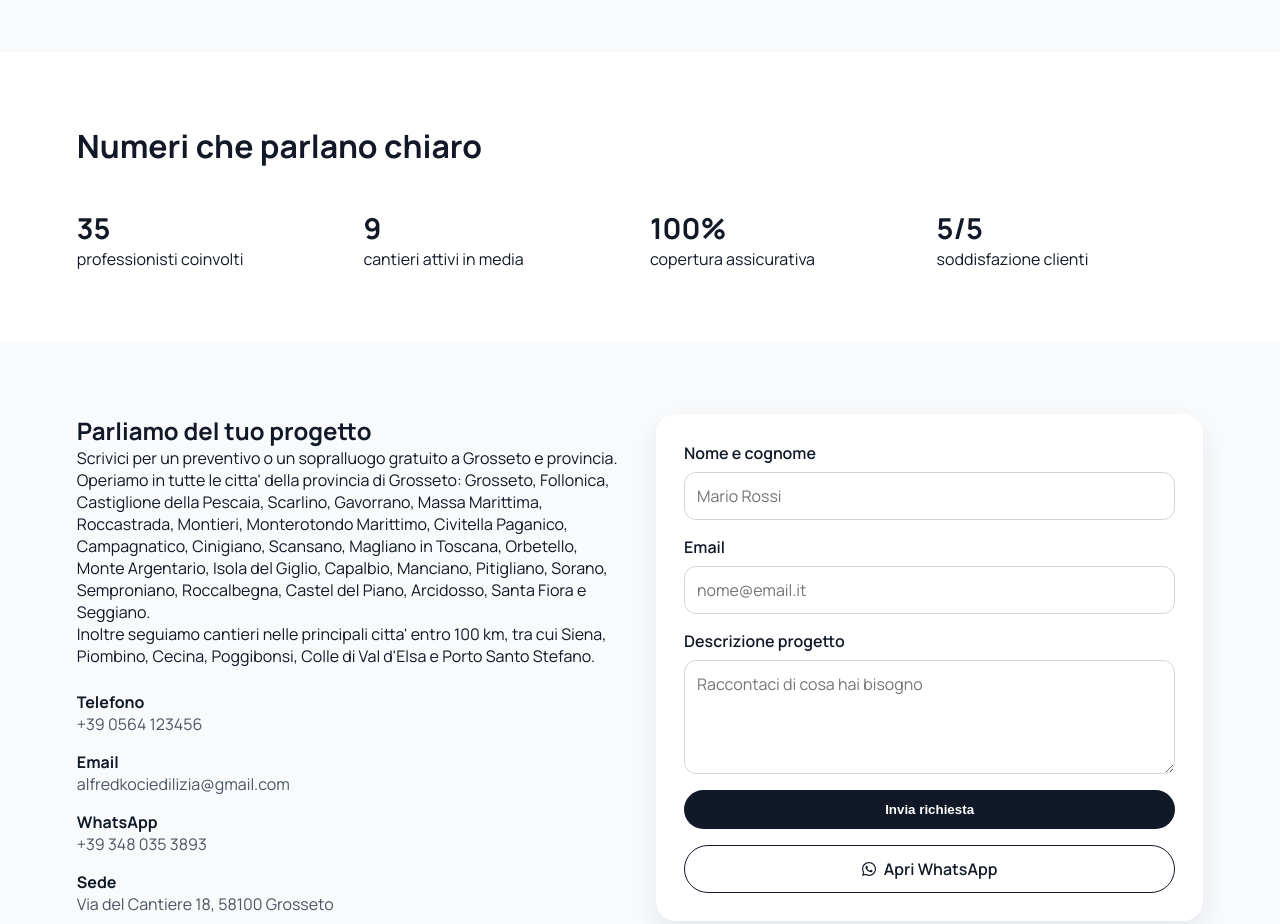
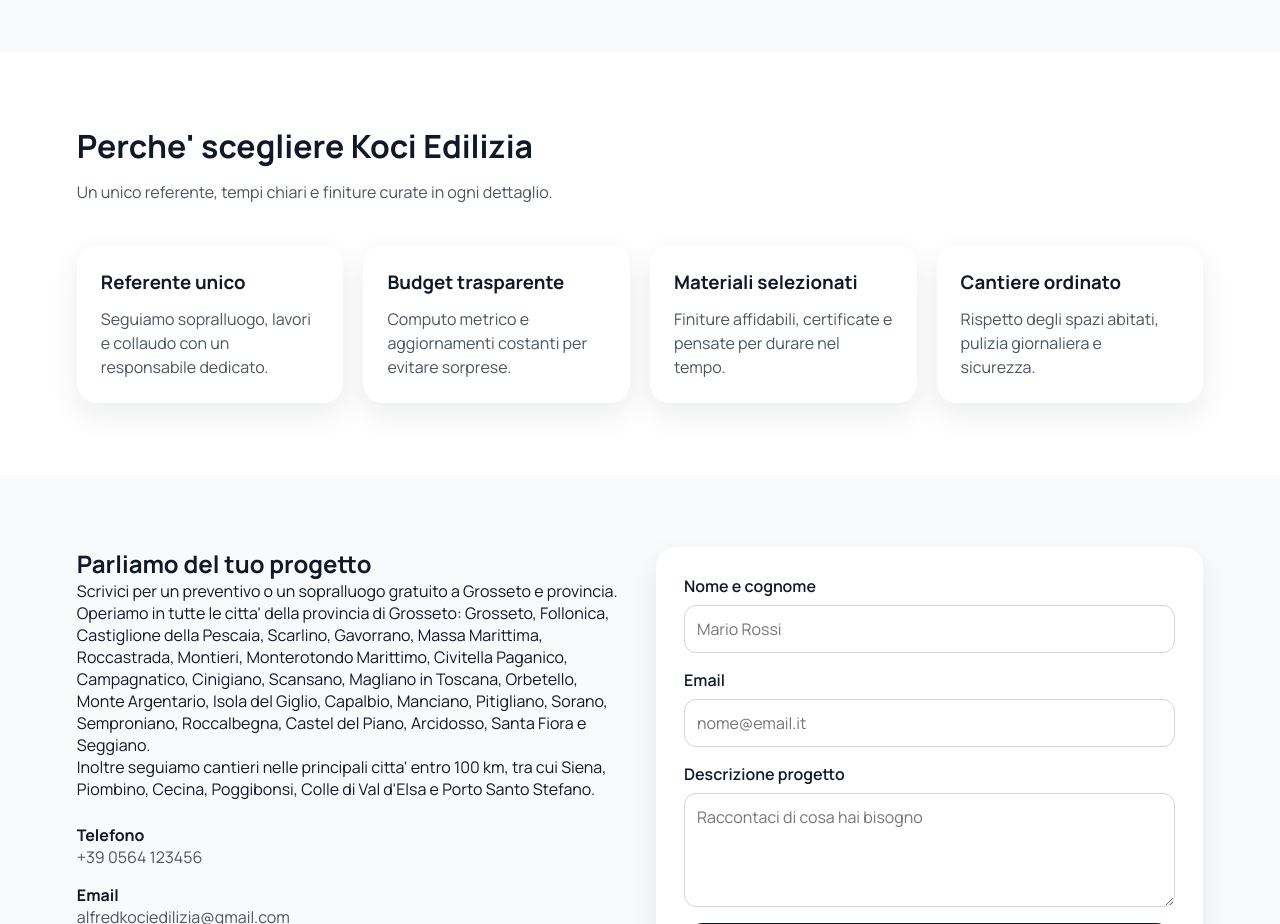
Before and after one commit to sashapodgoreanu/kociedilizia.it, a Vue app: page / in a window 1280 px wide. Shown: the part 2180-3104 px from the top of the page. Built offline with nearby package versions, Linux system fonts and the light colour scheme.

Commit message:
refactor: update section titles and content for clarity and consistency

```diff
--- a/src/pages/HomePage.vue
+++ b/src/pages/HomePage.vue
@@ -162,25 +162,26 @@
 
     <section class="section alt">
       <div class="section-title">
-        <h2>Numeri che parlano chiaro</h2>
+        <h2>Perche' scegliere Koci Edilizia</h2>
+        <p>Un unico referente, tempi chiari e finiture curate in ogni dettaglio.</p>
       </div>
-      <div class="stats">
-        <div>
-          <strong>35</strong>
-          <p>professionisti coinvolti</p>
-        </div>
-        <div>
-          <strong>9</strong>
-          <p>cantieri attivi in media</p>
-        </div>
-        <div>
-          <strong>100%</strong>
-          <p>copertura assicurativa</p>
-        </div>
-        <div>
-          <strong>5/5</strong>
-          <p>soddisfazione clienti</p>
-        </div>
+      <div class="cards">
+        <article class="card">
+          <h3>Referente unico</h3>
+          <p>Seguiamo sopralluogo, lavori e collaudo con un responsabile dedicato.</p>
+        </article>
+        <article class="card">
+          <h3>Budget trasparente</h3>
+          <p>Computo metrico e aggiornamenti costanti per evitare sorprese.</p>
+        </article>
+        <article class="card">
+          <h3>Materiali selezionati</h3>
+          <p>Finiture affidabili, certificate e pensate per durare nel tempo.</p>
+        </article>
+        <article class="card">
+          <h3>Cantiere ordinato</h3>
+          <p>Rispetto degli spazi abitati, pulizia giornaliera e sicurezza.</p>
+        </article>
       </div>
     </section>
 
--- a/src/pages/ProjectDetailPage.vue
+++ b/src/pages/ProjectDetailPage.vue
@@ -182,7 +182,7 @@
 
       <section class="section alt project-cta">
         <div class="section-title">
-          <h2>Vuoi un intervento come questi?</h2>
+          <h2>Vuoi un intervento come questo?</h2>
           <p>
             Scrivici per un sopralluogo gratuito e una proposta su misura per ristrutturazioni,
             rivestimenti, stucchi veneziani, pavimentazioni, imbiancature e cartongesso.
--- a/src/pages/ProjectsPage.vue
+++ b/src/pages/ProjectsPage.vue
@@ -84,7 +84,7 @@
 
     <section class="section alt project-cta">
       <div class="section-title">
-        <h2>Vuoi un intervento come questi?</h2>
+        <h2>Vuoi un intervento come questo?</h2>
         <p>
           Scrivici per un sopralluogo gratuito e una proposta su misura per ristrutturazioni,
           rivestimenti, stucchi veneziani, pavimentazioni, imbiancature e cartongesso.
```
